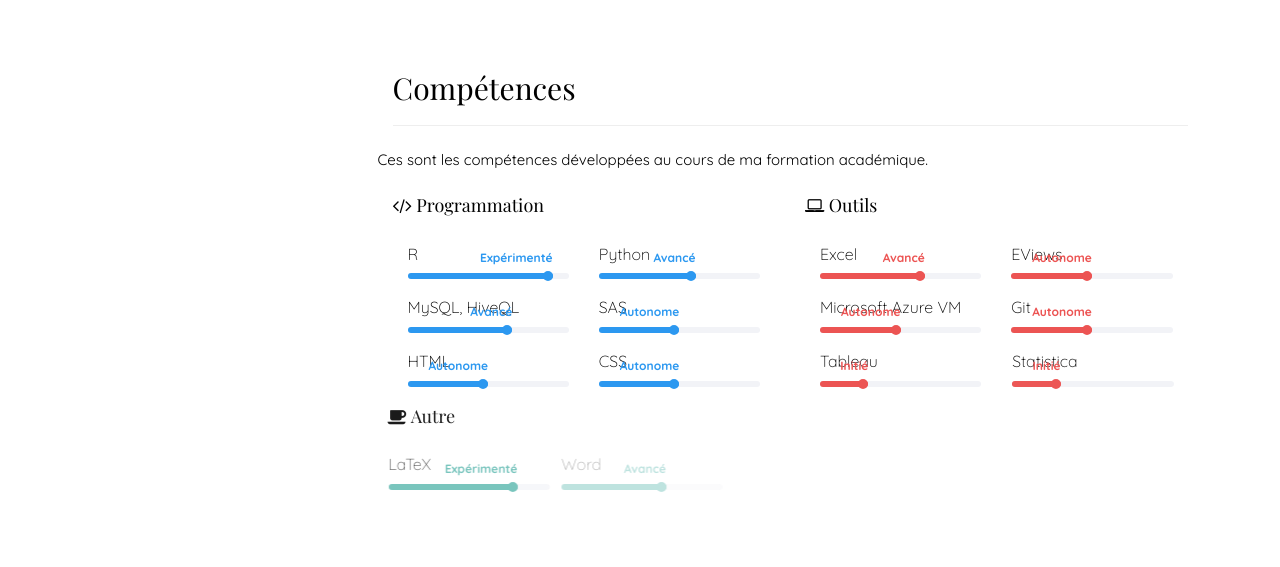
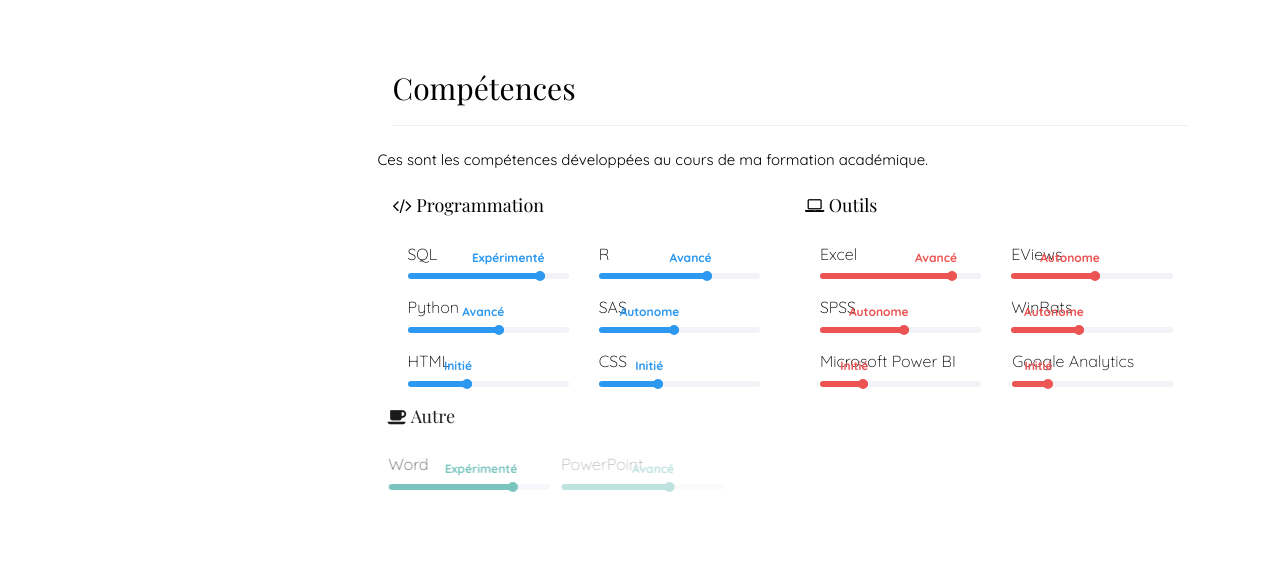
Before and after one commit to ladypolo19/ladypolo19.github.io, a plain HTML site: page index.html in a window 1280 px wide. Shown: the part 837-1404 px from the top of the page. Drawn offline with nearby package versions, Linux system fonts and the light colour scheme; files that its build step writes are made by us from their sources; files whose address does not match are found by name; a web font is replaced by a local one.

Commit message:
MAJ sections
MAJ sections et descriptions

```diff
--- a/index.html
+++ b/index.html
@@ -113,7 +113,7 @@
 											<h3>Projets Machine Learning</h3>
 										</div>
 									</a>
-								</div>
+							</div>
 				        <div class="col-md-3 animate-box" data-animate-effect="fadeInRight">
 				            <a href="software-dev/software.html">
                                 <div class="services color-3">
@@ -126,8 +126,8 @@
                     <div class="row">
 				        <div class="col-md-12 animate-box" data-animate-effect="fadeInLeft">
 				            <div class="hire">
-								<h2>Téléchargez mon CV !</h2>
-								    <a href="CV POLO ALARCON Lady Geraldine.pdf" class="btn-hire" style="text-align: center;" target="_blank">Résumé</a>
+						<h2>Téléchargez mon CV !</h2>
+						<a href="CV POLO ALARCON Lady Geraldine.pdf" class="btn-hire" style="text-align: center;" target="_blank">Résumé</a>
 				            </div>
 				        </div>
 				    </div>
@@ -151,11 +151,22 @@
 								<h4><i class="fa fa-code"></i> Programmation</h4>
 								<div class="col-md-6 animate-box" data-animate-effect="fadeInLeft">
 									<div class="progress-wrap">
+										<h3>SQL</h3>
+										<div class="progress">
+											<div class="progress-bar color-1" role="progressbar" aria-valuenow="85"
+												aria-valuemin="0" aria-valuemax="100" style="width:85%">
+												<span>Expérimenté</span>
+											</div>
+										</div>
+									</div>
+								</div>
+								<div class="col-md-6 animate-box" data-animate-effect="fadeInLeft">
+									<div class="progress-wrap">
 										<h3>R</h3>
 										<div class="progress">
-											<div class="progress-bar color-1" role="progressbar" aria-valuenow="90"
-												aria-valuemin="0" aria-valuemax="100" style="width:90%">
-												<span>Expérimenté</span>
+											<div class="progress-bar color-1" role="progressbar" aria-valuenow="70"
+												aria-valuemin="0" aria-valuemax="100" style="width:70%">
+												<span>Avancé</span>
 											</div>
 										</div>
 									</div>
@@ -166,17 +177,6 @@
 										<div class="progress">
 											<div class="progress-bar color-1" role="progressbar" aria-valuenow="60"
 												aria-valuemin="0" aria-valuemax="100" style="width:60%">
-												<span>Avancé</span>
-											</div>
-										</div>
-									</div>
-								</div>
-								<div class="col-md-6 animate-box" data-animate-effect="fadeInLeft">
-									<div class="progress-wrap">
-										<h3>MySQL, HiveQL</h3>
-										<div class="progress">
-											<div class="progress-bar color-1" role="progressbar" aria-valuenow="65"
-												aria-valuemin="0" aria-valuemax="100" style="width:65%">
 												<span>Avancé</span>
 											</div>
 										</div>
@@ -197,9 +197,9 @@
 									<div class="progress-wrap">
 										<h3>HTML</h3>
 										<div class="progress">
-											<div class="progress-bar color-1" role="progressbar" aria-valuenow="50"
-												aria-valuemin="0" aria-valuemax="100" style="width:50%">
-												<span>Autonome</span>
+											<div class="progress-bar color-1" role="progressbar" aria-valuenow="40"
+												aria-valuemin="0" aria-valuemax="100" style="width:40%">
+												<span>Initié</span>
 											</div>
 										</div>
 									</div>
@@ -208,9 +208,9 @@
 									<div class="progress-wrap">
 										<h3>CSS</h3>
 										<div class="progress">
-											<div class="progress-bar color-1" role="progressbar" aria-valuenow="50"
-												aria-valuemin="0" aria-valuemax="100" style="width:50%">
-												<span>Autonome</span>
+											<div class="progress-bar color-1" role="progressbar" aria-valuenow="40"
+												aria-valuemin="0" aria-valuemax="100" style="width:40%">
+												<span>Initié</span>
 											</div>
 										</div>
 									</div>
@@ -222,8 +222,8 @@
 									<div class="progress-wrap">
 										<h3>Excel</h3>
 										<div class="progress">
-											<div class="progress-bar color-2" role="progressbar" aria-valuenow="65"
-												aria-valuemin="0" aria-valuemax="100" style="width:65%">
+											<div class="progress-bar color-2" role="progressbar" aria-valuenow="85"
+												aria-valuemin="0" aria-valuemax="100" style="width:85%">
 												<span>Avancé</span>
 											</div>
 										</div>
@@ -233,8 +233,8 @@
 									<div class="progress-wrap">
 										<h3>EViews</h3>
 										<div class="progress">
-											<div class="progress-bar color-2" role="progressbar" aria-valuenow="50"
-												aria-valuemin="0" aria-valuemax="100" style="width:50%">
+											<div class="progress-bar color-2" role="progressbar" aria-valuenow="55"
+												aria-valuemin="0" aria-valuemax="100" style="width:55%">
 												<span>Autonome</span>
 											</div>
 										</div>
@@ -242,10 +242,10 @@
 								</div>
 								<div class="col-md-6 animate-box" data-animate-effect="fadeInRight">
 									<div class="progress-wrap">
-										<h3>Microsoft Azure VM</h3>
+										<h3>SPSS</h3>
 										<div class="progress">
-											<div class="progress-bar color-2" role="progressbar" aria-valuenow="50"
-												aria-valuemin="0" aria-valuemax="100" style="width:50%">
+											<div class="progress-bar color-2" role="progressbar" aria-valuenow="55"
+												aria-valuemin="0" aria-valuemax="100" style="width:55%">
 												<span>Autonome</span>
 											</div>
 										</div>
@@ -253,10 +253,10 @@
 								</div>
 								<div class="col-md-6 animate-box" data-animate-effect="fadeInRight">
 									<div class="progress-wrap">
-										<h3>Git</h3>
+										<h3>WinRats</h3>
 										<div class="progress">
-											<div class="progress-bar color-2" role="progressbar" aria-valuenow="50"
-												aria-valuemin="0" aria-valuemax="100" style="width:50%">
+											<div class="progress-bar color-2" role="progressbar" aria-valuenow="45"
+												aria-valuemin="0" aria-valuemax="100" style="width:45%">
 												<span>Autonome</span>
 											</div>
 										</div>
@@ -264,7 +264,7 @@
 								</div>
 								<div class="col-md-6 animate-box" data-animate-effect="fadeInRight">
 									<div class="progress-wrap">
-										<h3>Tableau</h3>
+										<h3>Microsoft Power BI</h3>
 										<div class="progress">
 											<div class="progress-bar color-2" role="progressbar" aria-valuenow="30"
 												aria-valuemin="0" aria-valuemax="100" style="width:30%">
@@ -275,10 +275,10 @@
 								</div>
 								<div class="col-md-6 animate-box" data-animate-effect="fadeInRight">
 									<div class="progress-wrap">
-										<h3>Statistica</h3>
+										<h3>Google Analytics</h3>
 										<div class="progress">
-											<div class="progress-bar color-2" role="progressbar" aria-valuenow="30"
-												aria-valuemin="0" aria-valuemax="100" style="width:30%">
+											<div class="progress-bar color-2" role="progressbar" aria-valuenow="25"
+												aria-valuemin="0" aria-valuemax="100" style="width:25%">
 												<span>Initié</span>
 											</div>
 										</div>
@@ -289,7 +289,7 @@
 								<h4><i class="fa fa-coffee"></i> Autre</h4>
 								<div class="col-md-6 animate-box" data-animate-effect="fadeInLeft">
 									<div class="progress-wrap">
-										<h3>LaTeX</h3>
+										<h3>Word</h3>
 										<div class="progress">
 											<div class="progress-bar color-5" role="progressbar" aria-valuenow="80"
 												aria-valuemin="0" aria-valuemax="100" style="width:80%">
@@ -300,10 +300,10 @@
 								</div>
 								<div class="col-md-6 animate-box" data-animate-effect="fadeInLeft">
 									<div class="progress-wrap">
-										<h3>Word</h3>
+										<h3>PowerPoint</h3>
 										<div class="progress">
-											<div class="progress-bar color-5" role="progressbar" aria-valuenow="65"
-												aria-valuemin="0" aria-valuemax="100" style="width:65%">
+											<div class="progress-bar color-5" role="progressbar" aria-valuenow="70"
+												aria-valuemin="0" aria-valuemax="100" style="width:70%">
 												<span>Avancé</span>
 											</div>
 										</div>
@@ -311,11 +311,11 @@
 								</div>
 								<div class="col-md-6 animate-box" data-animate-effect="fadeInLeft">
 									<div class="progress-wrap">
-										<h3>Powerpoint</h3>
+										<h3>Matlab</h3>
 										<div class="progress">
-											<div class="progress-bar color-5" role="progressbar" aria-valuenow="60"
-												aria-valuemin="0" aria-valuemax="100" style="width:60%">
-												<span>Autonome</span>
+											<div class="progress-bar color-5" role="progressbar" aria-valuenow="30"
+												aria-valuemin="0" aria-valuemax="100" style="width:30%">
+												<span>Initié</span>
 											</div>
 										</div>
 									</div>
@@ -324,9 +324,9 @@
 									<div class="progress-wrap">
 										<h3>Git</h3>
 										<div class="progress">
-											<div class="progress-bar color-5" role="progressbar" aria-valuenow="60"
-												aria-valuemin="0" aria-valuemax="100" style="width:60%">
-												<span>Autonome</span>
+											<div class="progress-bar color-5" role="progressbar" aria-valuenow="25"
+												aria-valuemin="0" aria-valuemax="100" style="width:25%">
+												<span>Initié</span>
 											</div>
 										</div>
 									</div>
@@ -336,32 +336,32 @@
 								<h4><i class="fa fa-comments"></i> Langues</h4>
 								<div class="col-md-6 animate-box" data-animate-effect="fadeInRight">
 									<div class="progress-wrap">
-										<h3>Français</h3>
+										<h3>Anglais</h3>
 										<div class="progress">
-											<div class="progress-bar color-4" role="progressbar" aria-valuenow="85"
-												aria-valuemin="0" aria-valuemax="100" style="width:85%">
-												<span>Langue principale</span>
+											<div class="progress-bar color-4" role="progressbar" aria-valuenow="70"
+												aria-valuemin="0" aria-valuemax="100" style="width:70%">
+												<span>Niveau professionnel</span>
 											</div>
 										</div>
 									</div>
 								</div>
 								<div class="col-md-6 animate-box" data-animate-effect="fadeInRight">
 									<div class="progress-wrap">
-										<h3>Anglais</h3>
+										<h3>Français</h3>
 										<div class="progress">
-											<div class="progress-bar color-4" role="progressbar" aria-valuenow="60"
-												aria-valuemin="0" aria-valuemax="100" style="width:60%">
-												<span>Niveau autonome</span>
+											<div class="progress-bar color-4" role="progressbar" aria-valuenow="70"
+												aria-valuemin="0" aria-valuemax="100" style="width:70%">
+												<span>Niveau professionnel</span>
 											</div>
 										</div>
 									</div>
 								</div>
 								<div class="col-md-6 animate-box" data-animate-effect="fadeInRight">
 									<div class="progress-wrap">
-										<h3>Hakka</h3>
+										<h3>Espagnol</h3>
 										<div class="progress">
-											<div class="progress-bar color-4" role="progressbar" aria-valuenow="60"
-												aria-valuemin="0" aria-valuemax="100" style="width:60%">
+											<div class="progress-bar color-4" role="progressbar" aria-valuenow="100"
+												aria-valuemin="0" aria-valuemax="100" style="width:100%">
 												<span>Langue maternelle</span>
 											</div>
 										</div>
```
